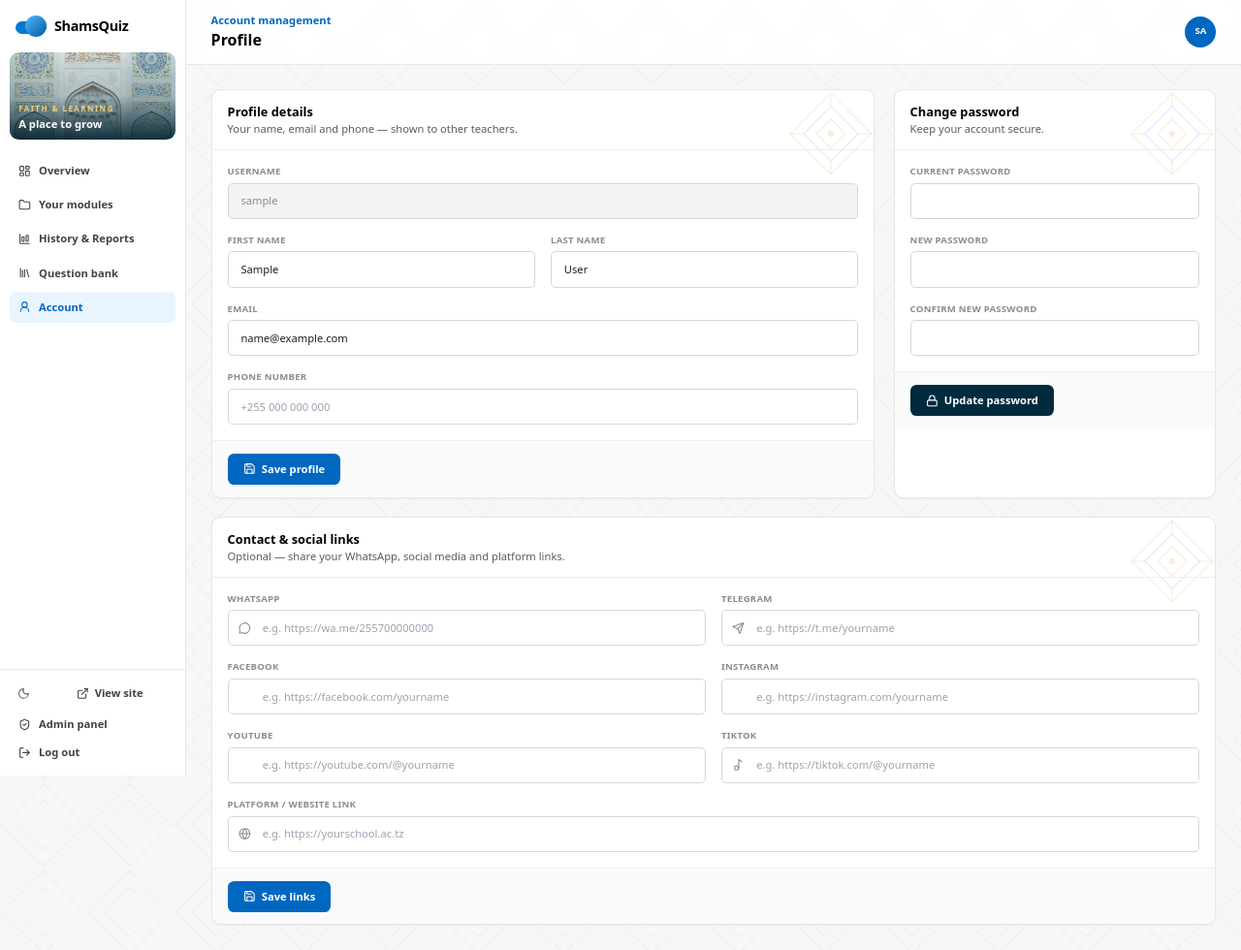
After one commit to TheGhostSecurity/shamsQuiz, a Django app: page /profile/ in a window 1280 px wide. The commit adds this page. Shown: the whole page at 97% size. Run offline with Django 5.2, Linux system fonts and the light colour scheme; the visitor is signed in with stand-in values (Sample User, id 1); some libraries are stand-ins or nearby versions.

Commit message:
last before sleeping 23sept

```diff
--- a/quiz/forms.py
+++ b/quiz/forms.py
@@ -150,6 +150,108 @@ class QuestionForm(forms.ModelForm):
                 )
 
 
+INPUT_CLASS = "w-full rounded-md border border-[#d6d6d6] px-4 py-3 text-sm outline-none focus:border-[#0067c0] focus:ring-2 focus:ring-[#b7d8ff]"
+
+
+class ProfileForm(forms.ModelForm):
+    class Meta:
+        model = User
+        fields = [
+            "first_name",
+            "last_name",
+            "email",
+            "phone",
+            "whatsapp",
+            "telegram",
+            "facebook",
+            "instagram",
+            "youtube",
+            "tiktok",
+            "website",
+        ]
+        widgets = {
+            "first_name": forms.TextInput(
+                attrs={"class": INPUT_CLASS, "placeholder": "Your first name"}
+            ),
+            "last_name": forms.TextInput(
+                attrs={"class": INPUT_CLASS, "placeholder": "Your last name"}
+            ),
+            "email": forms.EmailInput(
+                attrs={"class": INPUT_CLASS, "placeholder": "you@example.com"}
+            ),
+            "phone": forms.TextInput(
+                attrs={"class": INPUT_CLASS, "placeholder": "+255 000 000 000"}
+            ),
+            "whatsapp": forms.TextInput(
+                attrs={"class": INPUT_CLASS, "style": "padding-left: 2.75rem", "placeholder": "e.g. https://wa.me/255700000000"}
+            ),
+            "telegram": forms.TextInput(
+                attrs={"class": INPUT_CLASS, "style": "padding-left: 2.75rem", "placeholder": "e.g. https://t.me/yourname"}
+            ),
+            "facebook": forms.TextInput(
+                attrs={"class": INPUT_CLASS, "style": "padding-left: 2.75rem", "placeholder": "e.g. https://facebook.com/yourname"}
+            ),
+            "instagram": forms.TextInput(
+                attrs={"class": INPUT_CLASS, "style": "padding-left: 2.75rem", "placeholder": "e.g. https://instagram.com/yourname"}
+            ),
+            "youtube": forms.TextInput(
+                attrs={"class": INPUT_CLASS, "style": "padding-left: 2.75rem", "placeholder": "e.g. https://youtube.com/@yourname"}
+            ),
+            "tiktok": forms.TextInput(
+                attrs={"class": INPUT_CLASS, "style": "padding-left: 2.75rem", "placeholder": "e.g. https://tiktok.com/@yourname"}
+            ),
+            "website": forms.TextInput(
+                attrs={"class": INPUT_CLASS, "style": "padding-left: 2.75rem", "placeholder": "e.g. https://yourschool.ac.tz"}
+            ),
+        }
+
+    def clean_email(self):
+        email = self.cleaned_data.get("email")
+        if (
+            email
+            and User.objects.filter(email__iexact=email)
+            .exclude(pk=self.instance.pk if self.instance else None)
+            .exists()
+        ):
+            raise forms.ValidationError("That email is already used by another account.")
+        return email
+
+
+class ProfilePasswordForm(forms.Form):
+    old_password = forms.CharField(
+        label="Current password",
+        widget=forms.PasswordInput(attrs={"class": INPUT_CLASS, "autocomplete": "current-password"}),
+    )
+    new_password1 = forms.CharField(
+        label="New password",
+        widget=forms.PasswordInput(attrs={"class": INPUT_CLASS, "autocomplete": "new-password"}),
+    )
+    new_password2 = forms.CharField(
+        label="Confirm new password",
+        widget=forms.PasswordInput(attrs={"class": INPUT_CLASS, "autocomplete": "new-password"}),
+    )
+
+    def __init__(self, *args, user=None, **kwargs):
+        super().__init__(*args, **kwargs)
+        self.user = user
+
+    def clean_old_password(self):
+        old = self.cleaned_data.get("old_password")
+        if self.user and not self.user.check_password(old):
+            raise forms.ValidationError("Your current password is incorrect.")
+        return old
+
+    def clean(self):
+        cleaned = super().clean()
+        p1 = cleaned.get("new_password1")
+        p2 = cleaned.get("new_password2")
+        if p1 and p1 != p2:
+            raise forms.ValidationError("The two password fields don't match.")
+        if p1 and self.user and self.user.check_password(p1):
+            raise forms.ValidationError("The new password must be different from your current one.")
+        return cleaned
+
+
 class JoinForm(forms.Form):
     code = forms.CharField(
         label="Quiz code",
--- a/quiz/urls.py
+++ b/quiz/urls.py
@@ -16,6 +16,7 @@ urlpatterns = [
         name="logout",
     ),
     path("dashboard/", views.dashboard, name="dashboard"),
+    path("profile/", views.teacher_profile, name="profile"),
     path("teacher/history/", views.teacher_history, name="teacher_history"),
     path(
         "teacher/history/<int:session_id>/report/",
--- a/quiz/views.py
+++ b/quiz/views.py
@@ -1,7 +1,7 @@
 import json
 
 from django.contrib import messages
-from django.contrib.auth import login, logout
+from django.contrib.auth import login, logout, update_session_auth_hash
 from django.contrib.auth.decorators import login_required
 from django.core.paginator import EmptyPage, PageNotAnInteger, Paginator
 from django.db.models import Avg, Count, Q
@@ -15,6 +15,8 @@ from .forms import (
     JoinNameForm,
     LoginForm,
     ModuleForm,
+    ProfileForm,
+    ProfilePasswordForm,
     QuestionForm,
     SignUpForm,
 )
@@ -451,6 +453,38 @@ def question_to_bank(request, module_id, question_id):
 
 
 # ---------------- Live quiz: host ----------------
+
+
+@login_required
+def teacher_profile(request):
+    profile_form = ProfileForm(request.POST or None, instance=request.user)
+    password_form = ProfilePasswordForm(request.POST or None, user=request.user)
+    if request.method == "POST":
+        if "update_profile" in request.POST and profile_form.is_valid():
+            profile_form.save()
+            log_activity(
+                request.user,
+                ActivityLog.Action.PROFILE_UPDATED,
+                request.user.username,
+            )
+            messages.success(request, "Profile details saved.")
+            return redirect("profile")
+        if "change_password" in request.POST and password_form.is_valid():
+            request.user.set_password(password_form.cleaned_data["new_password1"])
+            request.user.save()
+            update_session_auth_hash(request, request.user)
+            log_activity(
+                request.user,
+                ActivityLog.Action.PASSWORD_CHANGED,
+                request.user.username,
+            )
+            messages.success(request, "Password changed.")
+            return redirect("profile")
+    return render(
+        request,
+        "quiz/teacher_profile.html",
+        {"profile_form": profile_form, "password_form": password_form},
+    )
 
 
 @login_required
--- a/templates/partials/teacher_sidebar.html
+++ b/templates/partials/teacher_sidebar.html
@@ -38,6 +38,10 @@
             <i data-lucide="library" class="h-4 w-4"></i>
             Question bank
         </a>
+        <a class="flex items-center gap-2.5 rounded-lg px-3 py-2.5 text-sm font-semibold {% if request.resolver_match.url_name == 'profile' %}bg-[#eaf4ff] text-[#0067c0]{% else %}text-[#424242] hover:bg-[#f3f3f3]{% endif %}" href="{% url 'profile' %}">
+            <i data-lucide="user-round" class="h-4 w-4"></i>
+            Account
+        </a>
     </nav>
 
     <div class="space-y-1 border-t border-[#ededed] px-3 py-3">
--- /dev/null
+++ b/templates/quiz/teacher_profile.html
@@ -0,0 +1,185 @@
+{% extends "base.html" %}
+
+{% block title %}Account · ShamsQuiz{% endblock %}
+{% block body_class %}bg-[#f7f7f7] text-[#1f1f1f] antialiased{% endblock %}
+{% block main_class %}min-h-screen bg-[#f7f7f7]{% endblock %}
+{% block messages_wrap %}ml-60 mr-6 mt-4 space-y-2 px-4{% endblock %}
+
+{% block content %}
+<div class="flex min-h-screen">
+    {% include "partials/teacher_sidebar.html" %}
+
+    <div class="ml-60 min-w-0 flex-1">
+        <header class="sticky top-0 z-30 border-b border-[#e7e7e7] bg-white/90 px-8 py-4 backdrop-blur">
+            <div class="flex items-center justify-between gap-4">
+                <div>
+                    <p class="text-sm font-semibold text-[#0067c0]">Account management</p>
+                    <h1 class="mt-0.5 text-xl font-semibold text-black">Profile</h1>
+                </div>
+                <span class="grid h-10 w-10 place-items-center rounded-full bg-[#0067c0] text-xs font-bold text-white">
+                    {{ request.user.username|slice:":2"|upper }}
+                </span>
+            </div>
+        </header>
+
+        <main class="space-y-6 p-6 lg:p-8">
+            <div class="grid gap-6 lg:grid-cols-3">
+                <form method="post" novalidate class="overflow-hidden rounded-xl border border-[#e7e7e7] bg-white shadow-sm lg:col-span-2">
+                    {% csrf_token %}
+                    <input type="hidden" name="update_profile" value="1">
+                    <div class="flex items-center justify-between border-b border-[#ededed] px-5 py-4">
+                        <div>
+                            <h2 class="font-semibold text-black">Profile details</h2>
+                            <p class="text-sm text-[#5c5c5c]">Your name, email and phone — shown to other teachers.</p>
+                        </div>
+                    </div>
+                    <div class="space-y-5 p-5">
+                        <div>
+                            <label class="mb-1.5 block text-xs font-semibold uppercase tracking-wide text-[#8c8c8c]">Username</label>
+                            <input class="w-full rounded-md border border-[#d6d6d6] bg-[#f3f3f3] px-4 py-3 text-sm text-[#8c8c8c] outline-none" value="{{ request.user.username }}" disabled>
+                        </div>
+                        <div class="grid gap-5 sm:grid-cols-2">
+                            <div>
+                                <label class="mb-1.5 block text-xs font-semibold uppercase tracking-wide text-[#8c8c8c]" for="id_first_name">First name</label>
+                                {{ profile_form.first_name }}
+                                {{ profile_form.first_name.errors }}
+                            </div>
+                            <div>
+                                <label class="mb-1.5 block text-xs font-semibold uppercase tracking-wide text-[#8c8c8c]" for="id_last_name">Last name</label>
+                                {{ profile_form.last_name }}
+                                {{ profile_form.last_name.errors }}
+                            </div>
+                        </div>
+                        <div>
+                            <label class="mb-1.5 block text-xs font-semibold uppercase tracking-wide text-[#8c8c8c]" for="id_email">Email</label>
+                            {{ profile_form.email }}
+                            {{ profile_form.email.errors }}
+                        </div>
+                        <div>
+                            <label class="mb-1.5 block text-xs font-semibold uppercase tracking-wide text-[#8c8c8c]" for="id_phone">Phone number</label>
+                            {{ profile_form.phone }}
+                            {{ profile_form.phone.errors }}
+                        </div>
+                    </div>
+                    <div class="border-t border-[#ededed] bg-[#fafafa] px-5 py-4">
+                        <button class="inline-flex items-center gap-2 rounded-lg bg-[#0067c0] px-5 py-2.5 text-sm font-semibold text-white hover:bg-[#005a9e]" type="submit">
+                            <i data-lucide="save" class="h-4 w-4"></i>
+                            Save profile
+                        </button>
+                    </div>
+                </form>
+
+                <form method="post" novalidate class="overflow-hidden rounded-xl border border-[#e7e7e7] bg-white shadow-sm">
+                    {% csrf_token %}
+                    <input type="hidden" name="change_password" value="1">
+                    <div class="border-b border-[#ededed] px-5 py-4">
+                        <h2 class="font-semibold text-black">Change password</h2>
+                        <p class="text-sm text-[#5c5c5c]">Keep your account secure.</p>
+                    </div>
+                    <div class="space-y-5 p-5">
+                        <div>
+                            <label class="mb-1.5 block text-xs font-semibold uppercase tracking-wide text-[#8c8c8c]" for="id_old_password">Current password</label>
+                            {{ password_form.old_password }}
+                            {{ password_form.old_password.errors }}
+                        </div>
+                        <div>
+                            <label class="mb-1.5 block text-xs font-semibold uppercase tracking-wide text-[#8c8c8c]" for="id_new_password1">New password</label>
+                            {{ password_form.new_password1 }}
+                            {{ password_form.new_password1.errors }}
+                        </div>
+                        <div>
+                            <label class="mb-1.5 block text-xs font-semibold uppercase tracking-wide text-[#8c8c8c]" for="id_new_password2">Confirm new password</label>
+                            {{ password_form.new_password2 }}
+                            {{ password_form.new_password2.errors }}
+                        </div>
+                        {% if password_form.non_field_errors %}
+                            <div class="rounded-md bg-[#fef2f2] px-3 py-2 text-xs font-semibold text-[#b91c1c]">{{ password_form.non_field_errors.0 }}</div>
+                        {% endif %}
+                    </div>
+                    <div class="border-t border-[#ededed] bg-[#fafafa] px-5 py-4">
+                        <button class="inline-flex items-center gap-2 rounded-lg bg-[#002b3f] px-5 py-2.5 text-sm font-semibold text-white hover:bg-[#001f2e]" type="submit">
+                            <i data-lucide="lock" class="h-4 w-4"></i>
+                            Update password
+                        </button>
+                    </div>
+                </form>
+            </div>
+
+            <form method="post" novalidate class="overflow-hidden rounded-xl border border-[#e7e7e7] bg-white shadow-sm">
+                {% csrf_token %}
+                <input type="hidden" name="update_profile" value="1">
+                <div class="flex items-center justify-between border-b border-[#ededed] px-5 py-4">
+                    <div>
+                        <h2 class="font-semibold text-black">Contact &amp; social links</h2>
+                        <p class="text-sm text-[#5c5c5c]">Optional — share your WhatsApp, social media and platform links.</p>
+                    </div>
+                </div>
+                <div class="grid gap-5 p-5 sm:grid-cols-2">
+                    <div>
+                        <label class="mb-1.5 block text-xs font-semibold uppercase tracking-wide text-[#8c8c8c]" for="id_whatsapp">WhatsApp</label>
+                        <div class="relative">
+                            <i data-lucide="message-circle" class="pointer-events-none absolute left-3.5 top-1/2 h-4 w-4 -translate-y-1/2 text-[#8c8c8c]"></i>
+                            {{ profile_form.whatsapp }}
+                        </div>
+                        {{ profile_form.whatsapp.errors }}
+                    </div>
+                    <div>
+                        <label class="mb-1.5 block text-xs font-semibold uppercase tracking-wide text-[#8c8c8c]" for="id_telegram">Telegram</label>
+                        <div class="relative">
+                            <i data-lucide="send" class="pointer-events-none absolute left-3.5 top-1/2 h-4 w-4 -translate-y-1/2 text-[#8c8c8c]"></i>
+                            {{ profile_form.telegram }}
+                        </div>
+                        {{ profile_form.telegram.errors }}
+                    </div>
+                    <div>
+                        <label class="mb-1.5 block text-xs font-semibold uppercase tracking-wide text-[#8c8c8c]" for="id_facebook">Facebook</label>
+                        <div class="relative">
+                            <i data-lucide="facebook" class="pointer-events-none absolute left-3.5 top-1/2 h-4 w-4 -translate-y-1/2 text-[#8c8c8c]"></i>
+                            {{ profile_form.facebook }}
+                        </div>
+                        {{ profile_form.facebook.errors }}
+                    </div>
+                    <div>
+                        <label class="mb-1.5 block text-xs font-semibold uppercase tracking-wide text-[#8c8c8c]" for="id_instagram">Instagram</label>
+                        <div class="relative">
+                            <i data-lucide="instagram" class="pointer-events-none absolute left-3.5 top-1/2 h-4 w-4 -translate-y-1/2 text-[#8c8c8c]"></i>
+                            {{ profile_form.instagram }}
+                        </div>
+                        {{ profile_form.instagram.errors }}
+                    </div>
+                    <div>
+                        <label class="mb-1.5 block text-xs font-semibold uppercase tracking-wide text-[#8c8c8c]" for="id_youtube">YouTube</label>
+                        <div class="relative">
+                            <i data-lucide="youtube" class="pointer-events-none absolute left-3.5 top-1/2 h-4 w-4 -translate-y-1/2 text-[#8c8c8c]"></i>
+                            {{ profile_form.youtube }}
+                        </div>
+                        {{ profile_form.youtube.errors }}
+                    </div>
+                    <div>
+                        <label class="mb-1.5 block text-xs font-semibold uppercase tracking-wide text-[#8c8c8c]" for="id_tiktok">TikTok</label>
+                        <div class="relative">
+                            <i data-lucide="music-2" class="pointer-events-none absolute left-3.5 top-1/2 h-4 w-4 -translate-y-1/2 text-[#8c8c8c]"></i>
+                            {{ profile_form.tiktok }}
+                        </div>
+                        {{ profile_form.tiktok.errors }}
+                    </div>
+                    <div class="sm:col-span-2">
+                        <label class="mb-1.5 block text-xs font-semibold uppercase tracking-wide text-[#8c8c8c]" for="id_website">Platform / website link</label>
+                        <div class="relative">
+                            <i data-lucide="globe" class="pointer-events-none absolute left-3.5 top-1/2 h-4 w-4 -translate-y-1/2 text-[#8c8c8c]"></i>
+                            {{ profile_form.website }}
+                        </div>
+                        {{ profile_form.website.errors }}
+                    </div>
+                </div>
+                <div class="border-t border-[#ededed] bg-[#fafafa] px-5 py-4">
+                    <button class="inline-flex items-center gap-2 rounded-lg bg-[#0067c0] px-5 py-2.5 text-sm font-semibold text-white hover:bg-[#005a9e]" type="submit">
+                        <i data-lucide="save" class="h-4 w-4"></i>
+                        Save links
+                    </button>
+                </div>
+            </form>
+        </main>
+    </div>
+</div>
+{% endblock %}
```
Also changed, not shown: quiz/models.py (+10 -0 lines), quiz/migrations/0006_user_facebook_user_instagram_user_phone_and_more.py (added).
